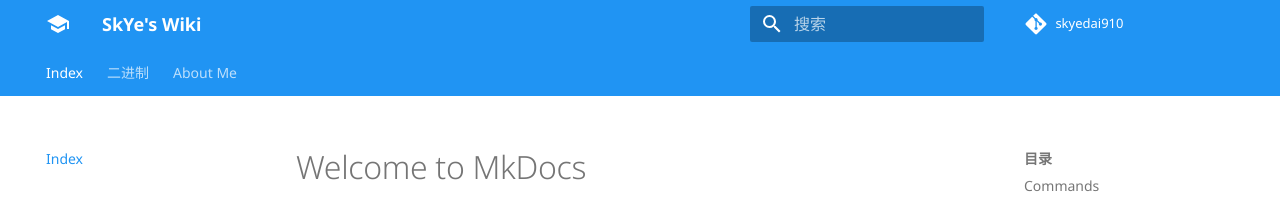
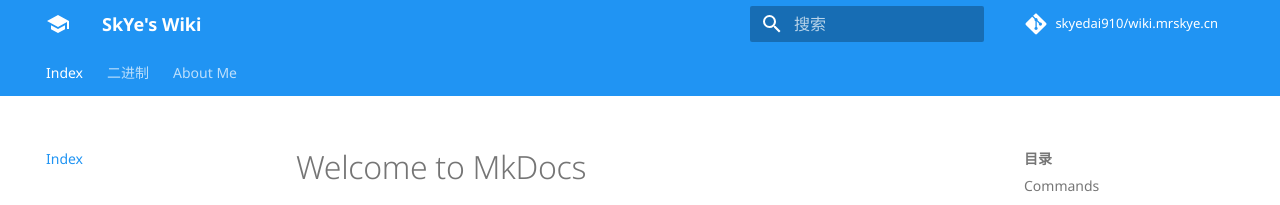
Before and after one commit to skyedai910/wiki.mrskye.cn, an MkDocs documentation site: the page built from docs/index.md, in a window 1280 px wide. Shown: the top 205 px of the page. Built offline with MkDocs 1.6.1 and Material for MkDocs 9.7.7, drawn with Linux system fonts in a browser that asks for light colours; comment, search, counter and statistics services are not loaded.

Commit message:
2019年12月16日 17:37:05

```diff
--- a/mkdocs.yml
+++ b/mkdocs.yml
@@ -2,7 +2,9 @@
 site_name: SkYe's Wiki
 site_description: SkYe's Wiki
 site_author: SkYe
-site_url: https://wiki.mrskye.cn/
+#site_url: https://wiki.mrskye.cn/
+remote_branch: gh-pages
+remote_name: origin
 #google_analytics: []
 
 nav:
@@ -13,7 +15,7 @@
   - About Me: about.md
 
 # Repository
-repo_name: 'skyedai910'
+repo_name: 'skyedai910/wiki.mrskye.cn'
 repo_url: 'https://github.com/skyedai910/wiki.mrskye.cn'
 edit_uri: 'blob/master/docs/'
 
```
Also changed, not shown: site/404.html, site/ELF Security protection/ELF Security protection summary/index.html, site/about/index.html, site/index.html, site/sitemap.xml, 2 other files.
